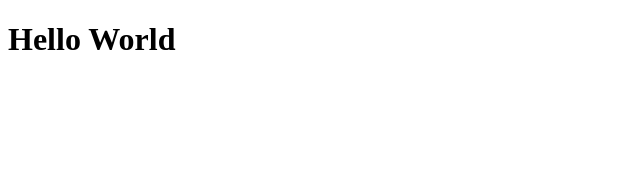
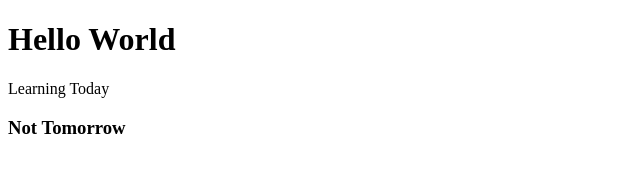
Before and after one commit to NurzatUzbekova/GitAGitHub, a plain HTML site: page index.html in a window 1280 px wide. Shown: the whole page, without its empty margins (0-640 px from the left). Drawn offline with Linux system fonts and the light colour scheme.

```diff
--- a/index.html
+++ b/index.html
@@ -9,6 +9,8 @@
 </head>
 <dody>
     <h1>Hello World</h1>
+    <p>Learning Today</p>
+    <h3>Not Tomorrow</h3>
 </dody>
 
 </html>
--- /dev/null
+++ b/style.css
@@ -0,0 +1 @@
+<!DOCTYPE html><html lang="en"><head><meta charset="UTF-8" /><meta http-equiv="X-UA-Compatible" content="IE=edge" /><meta name="viewport" content="width=device-width, initial-scale=1.0" /><title>Git & GitHub</title></head><body><h1>Hello World</h1><p>"Lorem ipsum dolor sit amet consectetur edipicicing elit"</p><h3>This id git</h3></body></html>
```
